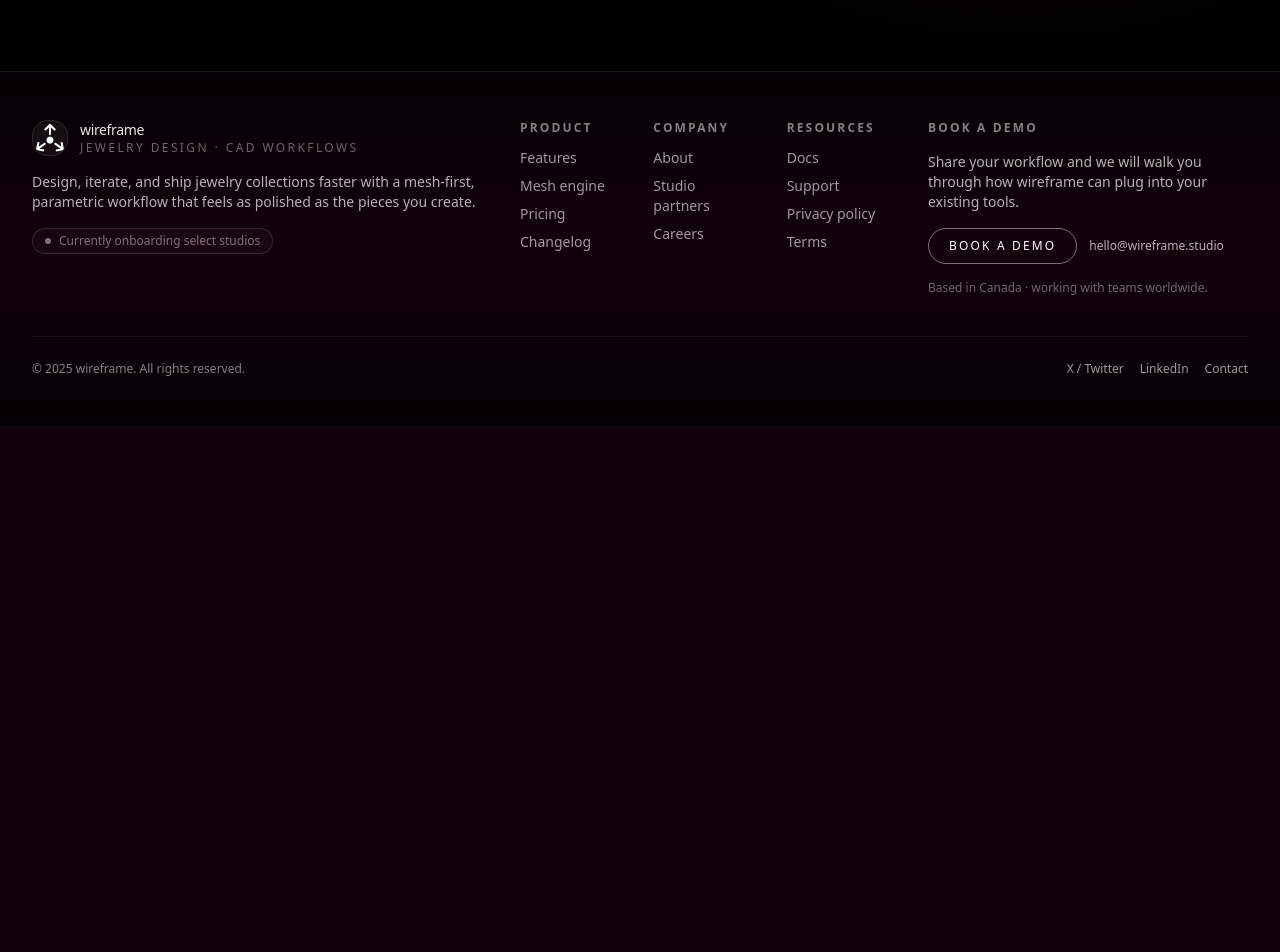
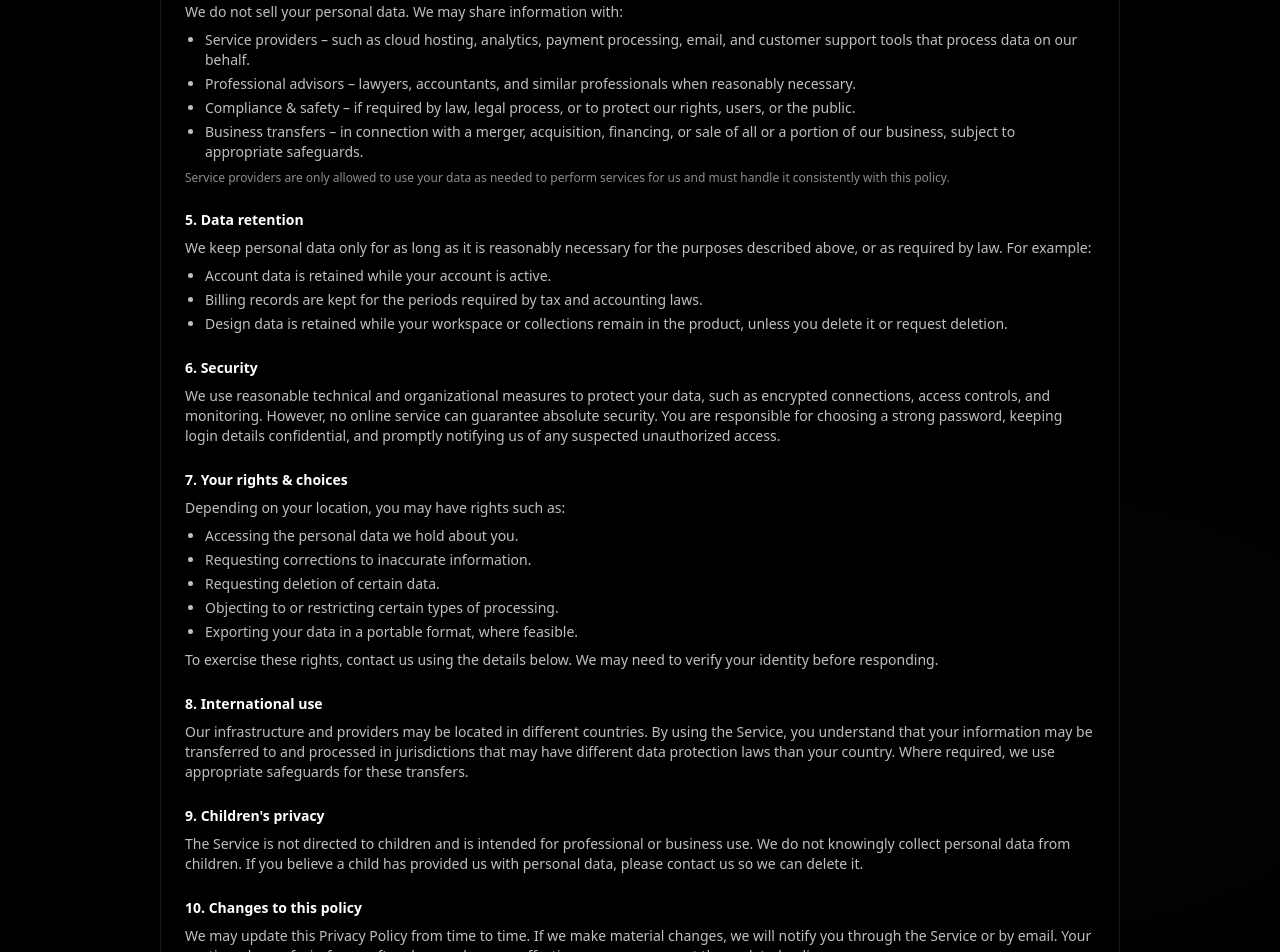
Before and after one commit to animeshm19/wireframe_ai, a React (Vite) app: page /privacy in a window 1280 px wide. Shown: the part 1260-2212 px from the top of the page. Before the commit the page ends 1685 px from the top, so only its background shows below. Built offline with nearby package versions, Linux system fonts and the light colour scheme.

Commit message:
added all the privacy page sections

```diff
--- a/src/pages/PrivacyPage.tsx
+++ b/src/pages/PrivacyPage.tsx
@@ -158,9 +158,153 @@
               </ul>
             </section>
 
-            {/* 4–11 same as earlier template – truncated here for brevity in this message,
-                but keep all sections in your file exactly as I wrote previously. */}
-            {/* ... */}
+            <section>
+              <h3 className="text-sm font-semibold text-white">
+                4. Sharing & service providers
+              </h3>
+              <p className="mt-2">
+                We do not sell your personal data. We may share information with:
+              </p>
+              <ul className="mt-2 list-disc space-y-1 pl-5">
+                <li>
+                  <span className="font-medium">Service providers</span> – such
+                  as cloud hosting, analytics, payment processing, email, and
+                  customer support tools that process data on our behalf.
+                </li>
+                <li>
+                  <span className="font-medium">Professional advisors</span> –
+                  lawyers, accountants, and similar professionals when reasonably
+                  necessary.
+                </li>
+                <li>
+                  <span className="font-medium">Compliance & safety</span> – if
+                  required by law, legal process, or to protect our rights,
+                  users, or the public.
+                </li>
+                <li>
+                  <span className="font-medium">Business transfers</span> – in
+                  connection with a merger, acquisition, financing, or sale of
+                  all or a portion of our business, subject to appropriate
+                  safeguards.
+                </li>
+              </ul>
+              <p className="mt-2 text-xs text-white/55">
+                Service providers are only allowed to use your data as needed to
+                perform services for us and must handle it consistently with
+                this policy.
+              </p>
+            </section>
+
+            <section>
+              <h3 className="text-sm font-semibold text-white">
+                5. Data retention
+              </h3>
+              <p className="mt-2">
+                We keep personal data only for as long as it is reasonably
+                necessary for the purposes described above, or as required by
+                law. For example:
+              </p>
+              <ul className="mt-2 list-disc space-y-1 pl-5">
+                <li>Account data is retained while your account is active.</li>
+                <li>
+                  Billing records are kept for the periods required by tax and
+                  accounting laws.
+                </li>
+                <li>
+                  Design data is retained while your workspace or collections
+                  remain in the product, unless you delete it or request
+                  deletion.
+                </li>
+              </ul>
+            </section>
+
+            <section>
+              <h3 className="text-sm font-semibold text-white">
+                6. Security
+              </h3>
+              <p className="mt-2">
+                We use reasonable technical and organizational measures to
+                protect your data, such as encrypted connections, access
+                controls, and monitoring. However, no online service can
+                guarantee absolute security. You are responsible for choosing a
+                strong password, keeping login details confidential, and
+                promptly notifying us of any suspected unauthorized access.
+              </p>
+            </section>
+
+            <section>
+              <h3 className="text-sm font-semibold text-white">
+                7. Your rights & choices
+              </h3>
+              <p className="mt-2">
+                Depending on your location, you may have rights such as:
+              </p>
+              <ul className="mt-2 list-disc space-y-1 pl-5">
+                <li>Accessing the personal data we hold about you.</li>
+                <li>Requesting corrections to inaccurate information.</li>
+                <li>Requesting deletion of certain data.</li>
+                <li>
+                  Objecting to or restricting certain types of processing.
+                </li>
+                <li>Exporting your data in a portable format, where feasible.</li>
+              </ul>
+              <p className="mt-2">
+                To exercise these rights, contact us using the details below. We
+                may need to verify your identity before responding.
+              </p>
+            </section>
+
+            <section>
+              <h3 className="text-sm font-semibold text-white">
+                8. International use
+              </h3>
+              <p className="mt-2">
+                Our infrastructure and providers may be located in different
+                countries. By using the Service, you understand that your
+                information may be transferred to and processed in jurisdictions
+                that may have different data protection laws than your country.
+                Where required, we use appropriate safeguards for these
+                transfers.
+              </p>
+            </section>
+
+            <section>
+              <h3 className="text-sm font-semibold text-white">
+                9. Children&apos;s privacy
+              </h3>
+              <p className="mt-2">
+                The Service is not directed to children and is intended for
+                professional or business use. We do not knowingly collect
+                personal data from children. If you believe a child has provided
+                us with personal data, please contact us so we can delete it.
+              </p>
+            </section>
+
+            <section>
+              <h3 className="text-sm font-semibold text-white">
+                10. Changes to this policy
+              </h3>
+              <p className="mt-2">
+                We may update this Privacy Policy from time to time. If we make
+                material changes, we will notify you through the Service or by
+                email. Your continued use of wireframe after changes become
+                effective means you accept the updated policy.
+              </p>
+            </section>
+
+            <section>
+              <h3 className="text-sm font-semibold text-white">
+                11. Contact
+              </h3>
+              <p className="mt-2">
+                If you have questions about this Privacy Policy or how we handle
+                data, you can reach us at:
+              </p>
+              <p className="mt-2 text-sm text-white/80">
+                <span className="block font-medium">wireframe</span>
+                <span className="block">Email: hello@wireframe.studio</span>
+              </p>
+            </section>
           </div>
         </div>
       </div>
```
